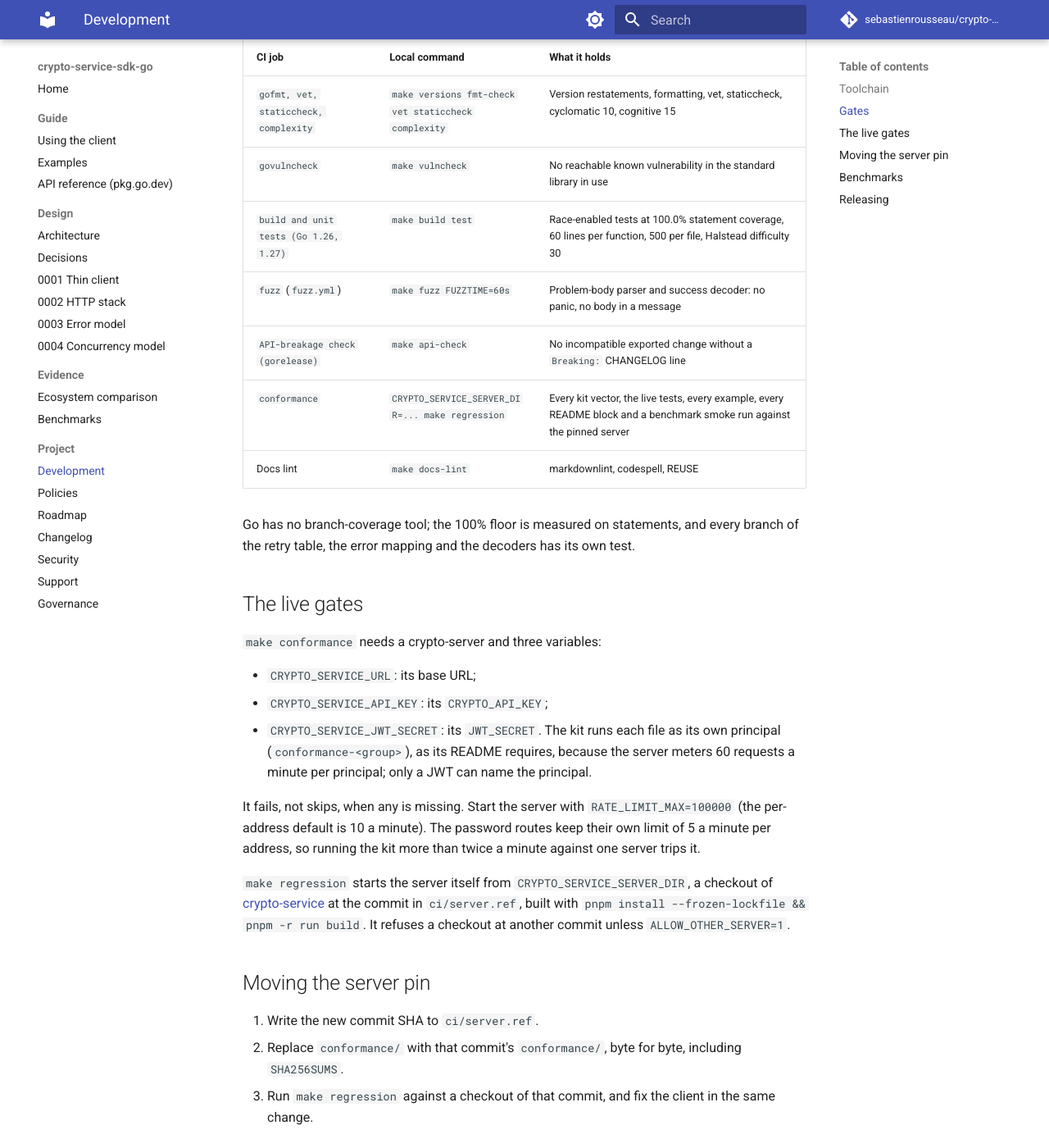
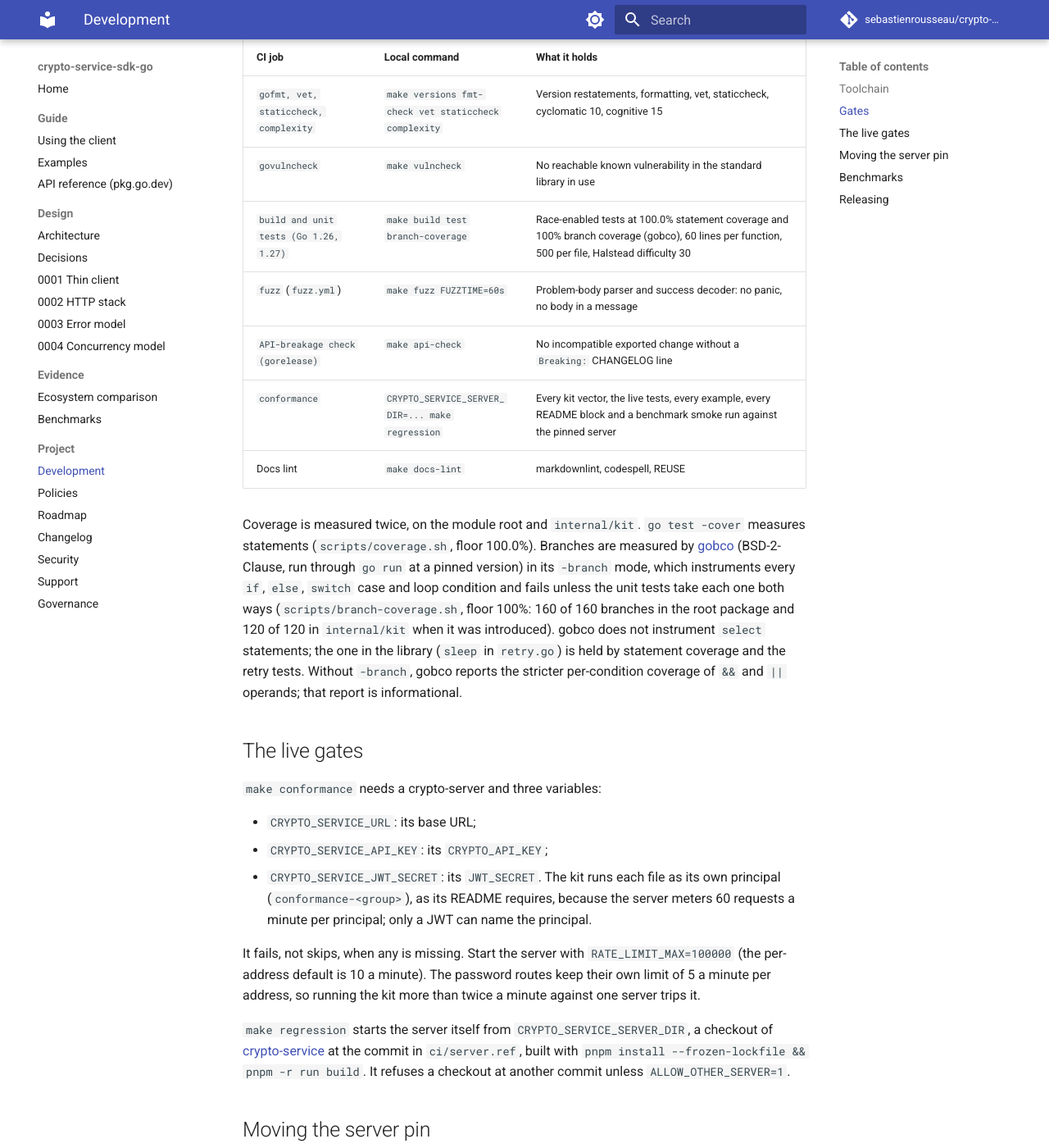
Before and after one commit to sebastienrousseau/crypto-service-sdk-go, an MkDocs documentation site: the page built from docs/project/development.md, in a window 1280 px wide and 1400 px high, scrolled down 510 px. Shown: the whole window at 82% size. Built offline with MkDocs 1.6.1 and Material for MkDocs 9.7.7, drawn with Linux system fonts in a browser that asks for light colours; comment, search, counter and statistics services are not loaded.

Commit message:
test: hold branch coverage at 100% with gobco
Go's own coverage tool measures statements only, so the branch half
of the coverage floor was held by review. gobco (BSD-2-Clause), run
in its -branch mode, instruments every if, else, switch case and loop
condition and reports which were not taken both ways.

Measured on the module root and internal/kit, the packages
scripts/coverage.sh measures: 160 of 160 and 120 of 120 branches.
scripts/branch-coverage.sh fails below 100%; it is part of make check
and of CI's unit-test job on both Go versions, and DEVELOPMENT.md,
CONTRIBUTING.md, README.md and AGENTS.md document it.

gobco's black-box bridge needs an external test that imports the
package under its own name, so example_test.go now imports it as
cryptoservice, as doc.go writes it, which also makes the pkg.go.dev
examples read like caller code.
---
THE ARCHITECT ᛫ Sebastien Rousseau ᛫ https://sebastienrousseau.com
THE ENGINE ᛞ EUXIS ᛫ Enterprise Unified Execution Intelligence System ᛫ https://euxis.co

Assisted-by: Claude Opus 5.5
Signed-off-by: Sebastien Rousseau <sebastienrousseau@users.noreply.github.com>

```diff
--- a/DEVELOPMENT.md
+++ b/DEVELOPMENT.md
@@ -21,15 +21,25 @@ command matches each CI gate.
 | :--- | :--- | :--- |
 | `gofmt, vet, staticcheck, complexity` | `make versions fmt-check vet staticcheck complexity` | Version restatements, formatting, vet, staticcheck, cyclomatic 10, cognitive 15 |
 | `govulncheck` | `make vulncheck` | No reachable known vulnerability in the standard library in use |
-| `build and unit tests (Go 1.26, 1.27)` | `make build test` | Race-enabled tests at 100.0% statement coverage, 60 lines per function, 500 per file, Halstead difficulty 30 |
+| `build and unit tests (Go 1.26, 1.27)` | `make build test branch-coverage` | Race-enabled tests at 100.0% statement coverage and 100% branch coverage (gobco), 60 lines per function, 500 per file, Halstead difficulty 30 |
 | `fuzz` (`fuzz.yml`) | `make fuzz FUZZTIME=60s` | Problem-body parser and success decoder: no panic, no body in a message |
 | `API-breakage check (gorelease)` | `make api-check` | No incompatible exported change without a `Breaking:` CHANGELOG line |
 | `conformance` | `CRYPTO_SERVICE_SERVER_DIR=... make regression` | Every kit vector, the live tests, every example, every README block and a benchmark smoke run against the pinned server |
 | Docs lint | `make docs-lint` | markdownlint, codespell, REUSE |
 
-Go has no branch-coverage tool; the 100% floor is measured on
-statements, and every branch of the retry table, the error mapping and
-the decoders has its own test.
+Coverage is measured twice, on the module root and `internal/kit`.
+`go test -cover` measures statements (`scripts/coverage.sh`, floor
+100.0%). Branches are measured by
+[gobco](https://github.com/rillig/gobco) (BSD-2-Clause, run through
+`go run` at a pinned version) in its `-branch` mode, which instruments
+every `if`, `else`, `switch` case and loop condition and fails unless
+the unit tests take each one both ways (`scripts/branch-coverage.sh`,
+floor 100%: 160 of 160 branches in the root package and 120 of 120 in
+`internal/kit` when it was introduced). gobco does not instrument
+`select` statements; the one in the library (`sleep` in `retry.go`) is
+held by statement coverage and the retry tests. Without `-branch`,
+gobco reports the stricter per-condition coverage of `&&` and `||`
+operands; that report is informational.
 
 ## The live gates
 
```
Also changed, not shown: AGENTS.md (+3 -2 lines), CONTRIBUTING.md (+4 -3 lines), README.md (+3 -2 lines), 5 other files.
